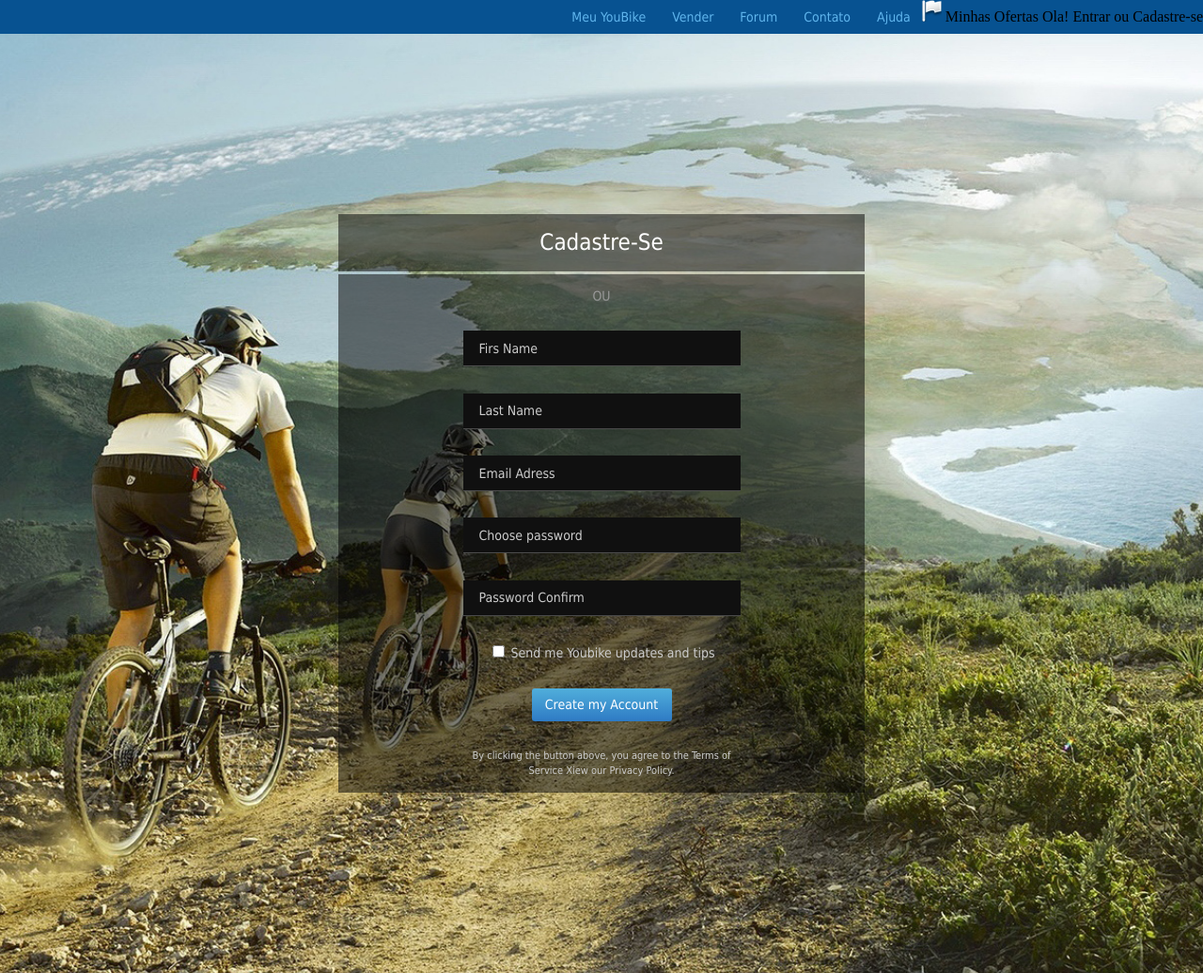
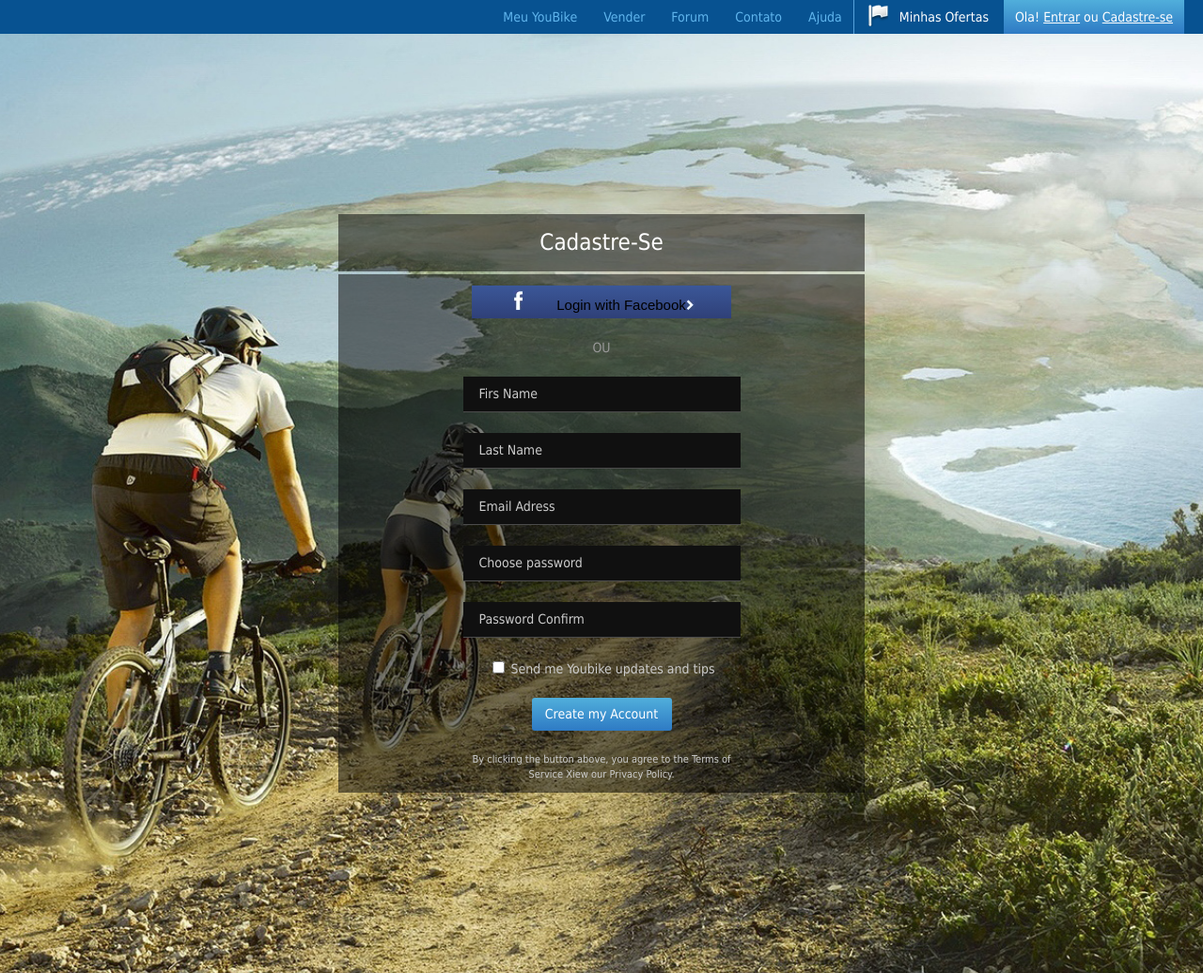
Before and after one commit to alljjazz/kuzniets.github.io, a plain HTML site: page hw5/index.html in a window 1280 px wide. Shown: the whole page at 94% size. Drawn offline with Linux system fonts and the light colour scheme.

Commit message:
hw4 bg1px

```diff
--- a/hw4/css/style.css
+++ b/hw4/css/style.css
@@ -4,7 +4,8 @@
 }
 
 body {
-    background: url(../img/bg.jpg);
+    background: url(../img/bg1px.jpg);
+    background-repeat: repeat-x;
 }
 
 .box {
--- a/hw5/css/style.css
+++ b/hw5/css/style.css
@@ -30,19 +30,47 @@
     background: #4eabda;
     color: #ffffff;
 }
+/*флажок*/
+.flag {
+    float: right;
+}
 
+.flag a {
+    display: block;
+    padding: 5px 0px 5px 15px;
+    border-left: 1px solid #56a2dc;
+}
+/*Доп. меню*/
 .add-menu {
     float: right;
 }
 
 .add-menu li {
     display: inline-block;
+    padding: 11px 12px;
+    font-family: Tahoma;
+    color: #fefefe;
+    font-size: 14px;
+    font-weight: 400;
+    line-height: 14px;
+    text-align: left;
 }
 
-.add-menu ul:first-child {
-    border-left: 1px solid 56a2dc;
+.add-menu li a {
+    font-family: Tahoma;
+    color: #fefefe;
+    font-size: 14px;
+    font-weight: 400;
 }
 
+.minhas-ofertas {
+    text-decoration: none;
+}
+
+.entrance {
+    background: linear-gradient(to bottom, #50aedb 1%, #2e7ac4 100%);
+    margin-right: 20px;
+}
 /*контент*/
 .flex {
     display: flex;
@@ -68,6 +96,28 @@
     line-height: 61px;
     text-align: center;
     margin-bottom: 3px;
+}
+
+/*.fb {  просто добавленная кнопка
+    width: 276px;
+    height: 35px;
+    border: 0;
+    margin-top: 30px;
+}*/
+
+
+.fb button {
+    width: 276px;
+    height: 35px;
+    margin: 0;
+    padding: 0;
+    background: linear-gradient(to bottom, #3b5798 0%,#2f4078 100%);
+    border: 0;
+    font-size: 15px;
+}
+
+.logo-fb {
+    padding: 0 35px 0 5px;
 }
 
 .ou-line span {
--- a/hw5/index.html
+++ b/hw5/index.html
@@ -9,14 +9,16 @@
 </head>
 
 <body>
-
     <div class="header">
         <div class="add-menu">
             <ul>
-                <li><img src="img/flag.png" alt=""></li>
-                <li>Minhas Ofertas</li>
-                <li>Ola! <i>Entrar</i> ou <i>Cadastre-se</li>
+                <li><a href="" class="minhas-ofertas">Minhas Ofertas</a></li>
+                <li class="entrance">Ola! <a href="">Entrar</a> ou <a href="">Cadastre-se</a></li>
+                </a>
             </ul>
+        </div>
+        <div class="flag">
+            <a href=""><img src="img/flag.png" alt=""></a>
         </div>
         <div class="head-menu">
             <ul>
@@ -27,7 +29,6 @@
                 <a href=""><li>Ajuda</li></a>
             </ul>
         </div>
-
     </div>
     <div style="clear: both"></div>
     <div class="flex">
@@ -38,23 +39,27 @@
             <div class="reg-form">
                 <form action="#" method="post">
                     <ul>
+                       <li class="fb">
+                           <!--<a href=""><img src="img/fbbutton.png" alt=""></a>-->
+                           <button><img src="img/f.png" alt="" class="logo-fb">Login with Facebook<img src="img/arrow.png" alt="" class="arrow-fb"></button>
+                       </li>
                         <li class="ou-line">
                             <span>OU</span>
                         </li>
                         <li>
-                            <input type="text" name="first-name" class="input-write" placeholder="Firs Name">
+                            <input type="text" name="first-name" class="input-write" placeholder="Firs Name" required>
                         </li>
                         <li>
-                            <input type="text" name="last-name" class="input-write" placeholder="Last Name">
+                            <input type="text" name="last-name" class="input-write" placeholder="Last Name" required>
                         </li>
                         <li>
-                            <input type="email" name="email" class="input-write" placeholder="Email Adress">
+                            <input type="email" name="email" class="input-write" placeholder="Email Adress" required>
                         </li>
                         <li>
-                            <input type="password" name="password" class="input-write" placeholder="Choose password">
+                            <input type="password" name="password" class="input-write" placeholder="Choose password" required>
                         </li>
                         <li>
-                            <input type="password" name="password-confirm" class="input-write" placeholder="Password Confirm">
+                            <input type="password" name="password-confirm" class="input-write" placeholder="Password Confirm" required>
                         </li>
                         <li>
                             <input type="checkbox" id="send-updates">
```
Also changed, not shown: hw4/index.html (+3 -3 lines), hw4/img/bg.jpg (deleted), hw4/img/bg1px.jpg (added), hw5/img/arrow.png (added), hw5/img/f.png (added), hw5/img/fbbutton.png (added).
